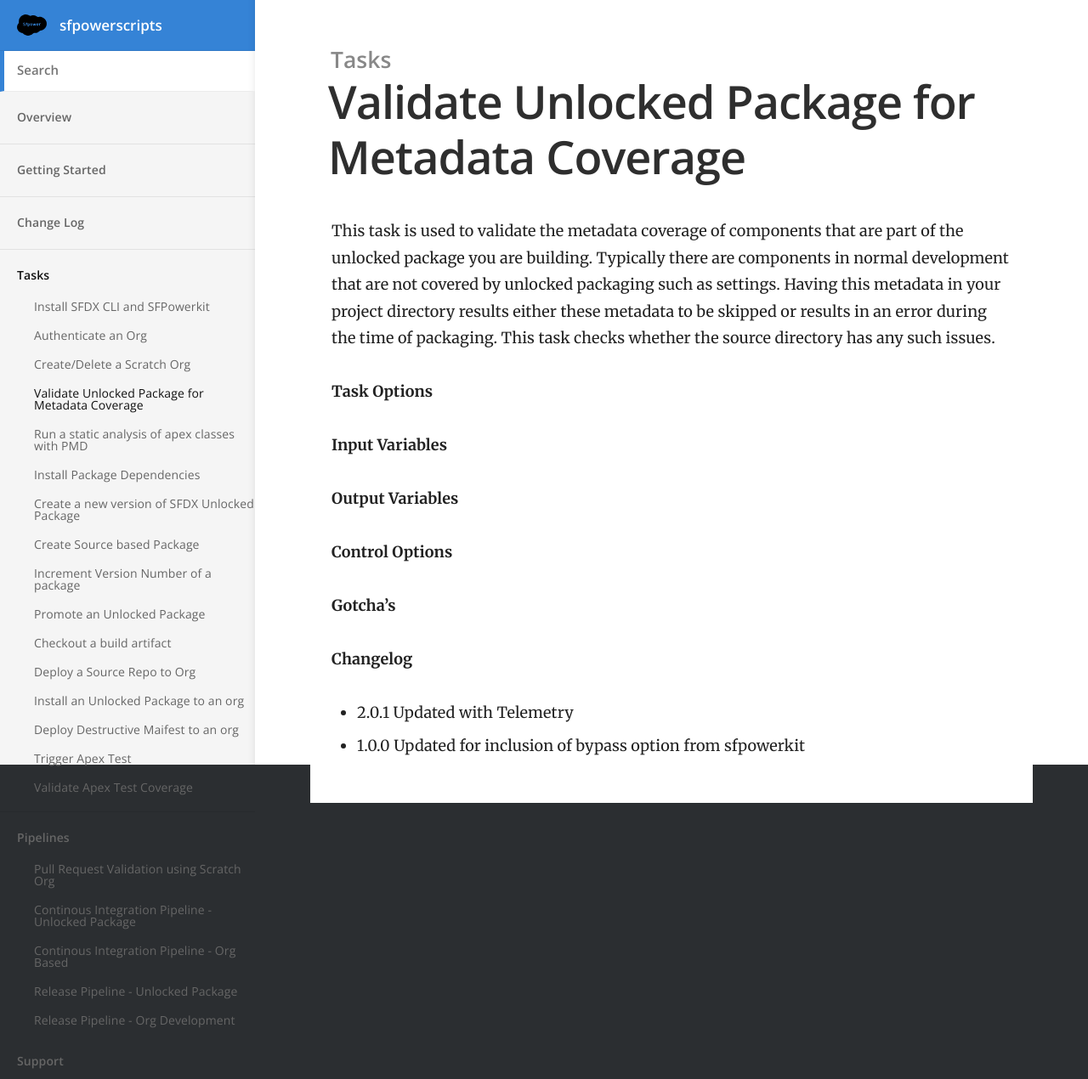
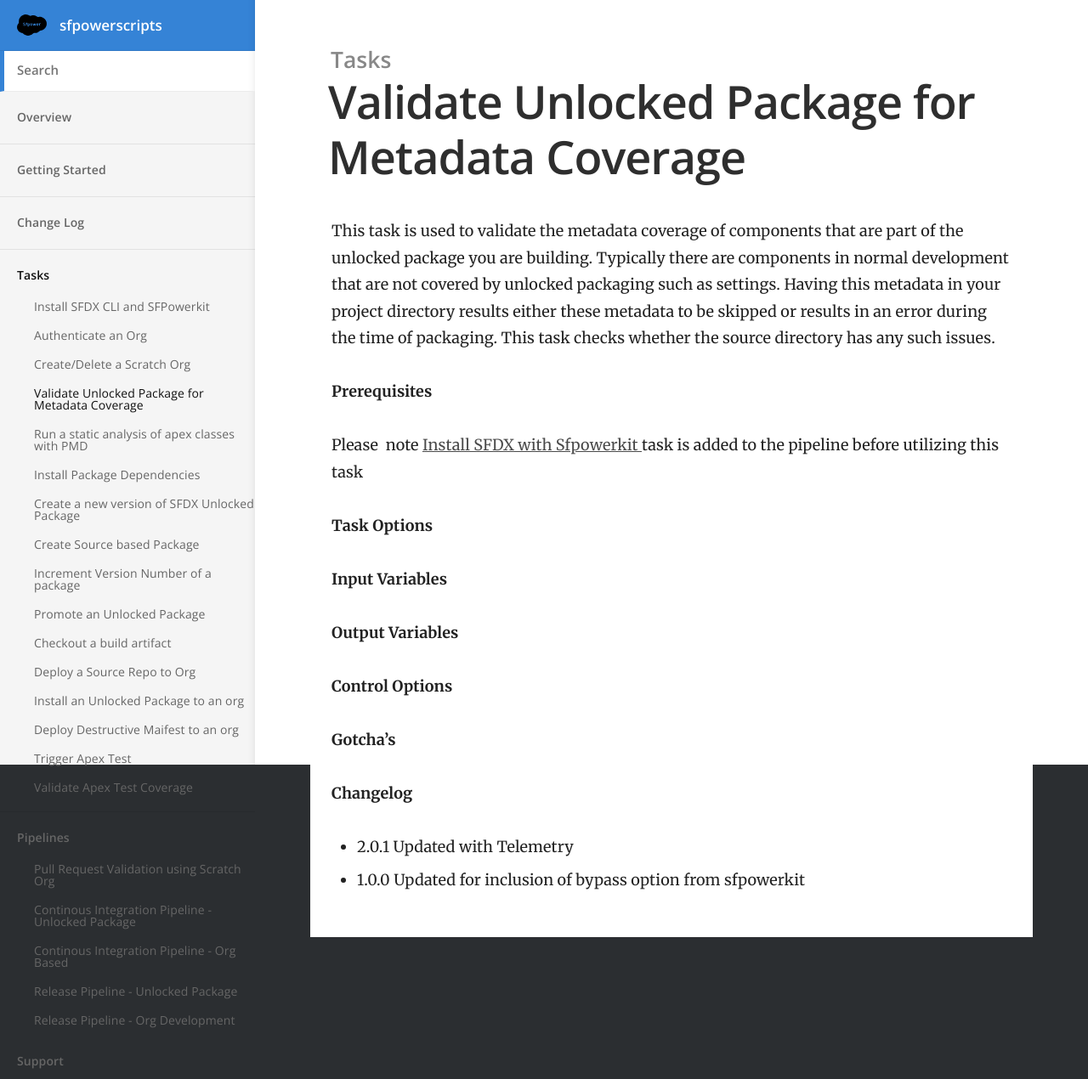
Before and after one commit to nbatterham/sfpowerscripts-doc, a Jekyll site: the page built from _docs/Tasks/Common-Utility-Tasks/Validate Unlocked Package.md, in a window 1280 px wide. Shown: the whole page at 85% size. Built offline with Jekyll 4.4.1, drawn with Linux system fonts in a browser that asks for light colours.

Commit message:
Updated '_docs/Tasks/Common-Utility-Tasks/Validate Unlocked Package.md' via CloudCannon

```diff
--- a/_docs/Tasks/Common-Utility-Tasks/Validate Unlocked Package.md
+++ b/_docs/Tasks/Common-Utility-Tasks/Validate Unlocked Package.md
@@ -6,10 +6,11 @@ order: 4
 
 This task is used to validate the metadata coverage of components that are part of the unlocked package you are building. Typically there are components in normal development that are not covered by unlocked packaging such as settings. Having this metadata in your project directory results either these metadata to be skipped or results in an error during the time of packaging. This task checks whether the source directory has any such issues.
 
+**Prerequisites**
+
+Please&nbsp; note [Install SFDX with Sfpowerkit&nbsp;](/Tasks/Common-Utility-Tasks/Install%20SFDX%20CLI/)task is added to the pipeline before utilizing this task
 
 **Task Options**
-
-
 
 **Input Variables**
 
@@ -21,5 +22,5 @@ This task is used to validate the metadata coverage of components that are part
 
 **Changelog**
 
-- 2.0.1 Updated with Telemetry
-- 1.0.0  Updated for inclusion of bypass option from sfpowerkit
+* 2\.0.1 Updated with Telemetry
+* 1\.0.0 Updated for inclusion of bypass option from sfpowerkit
```
